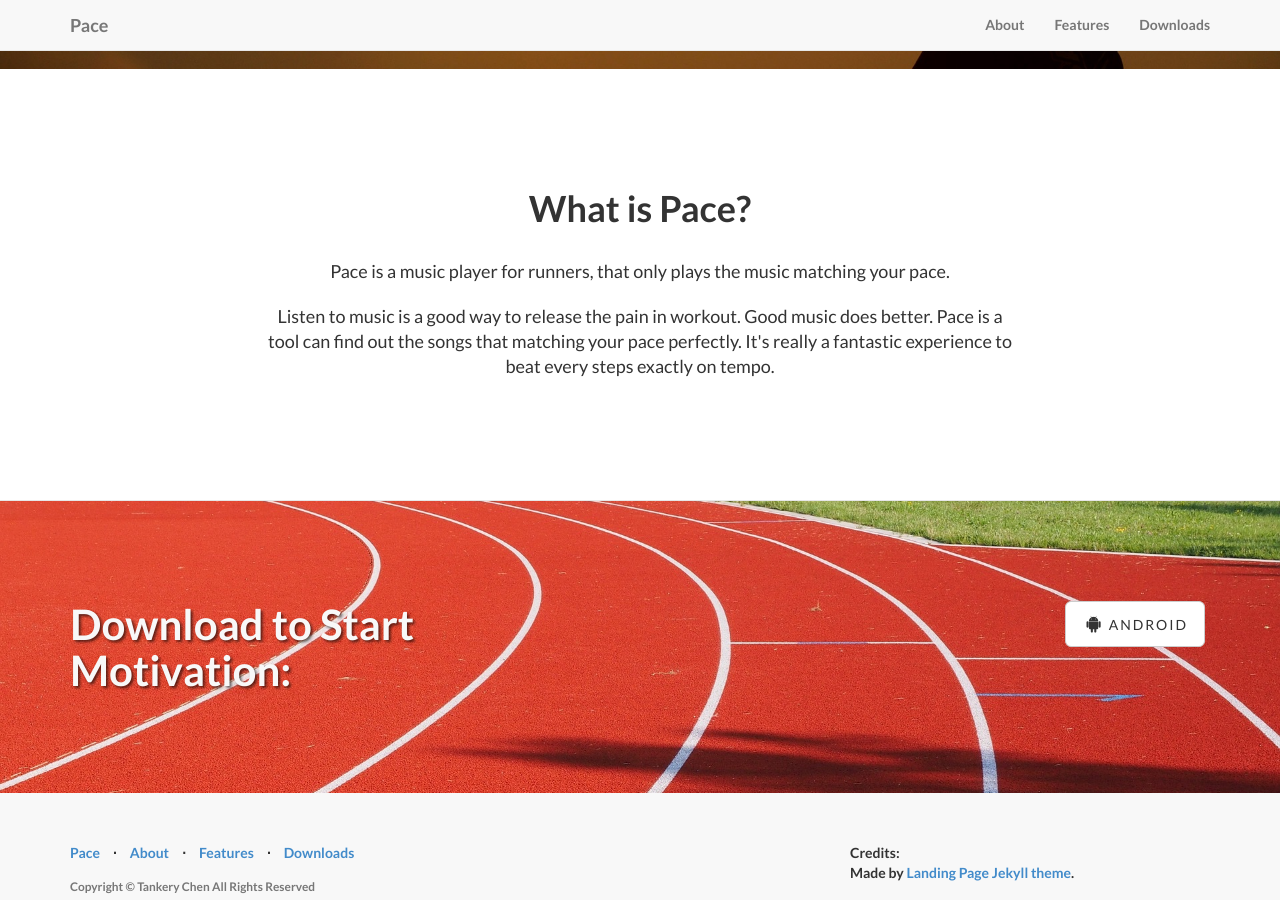
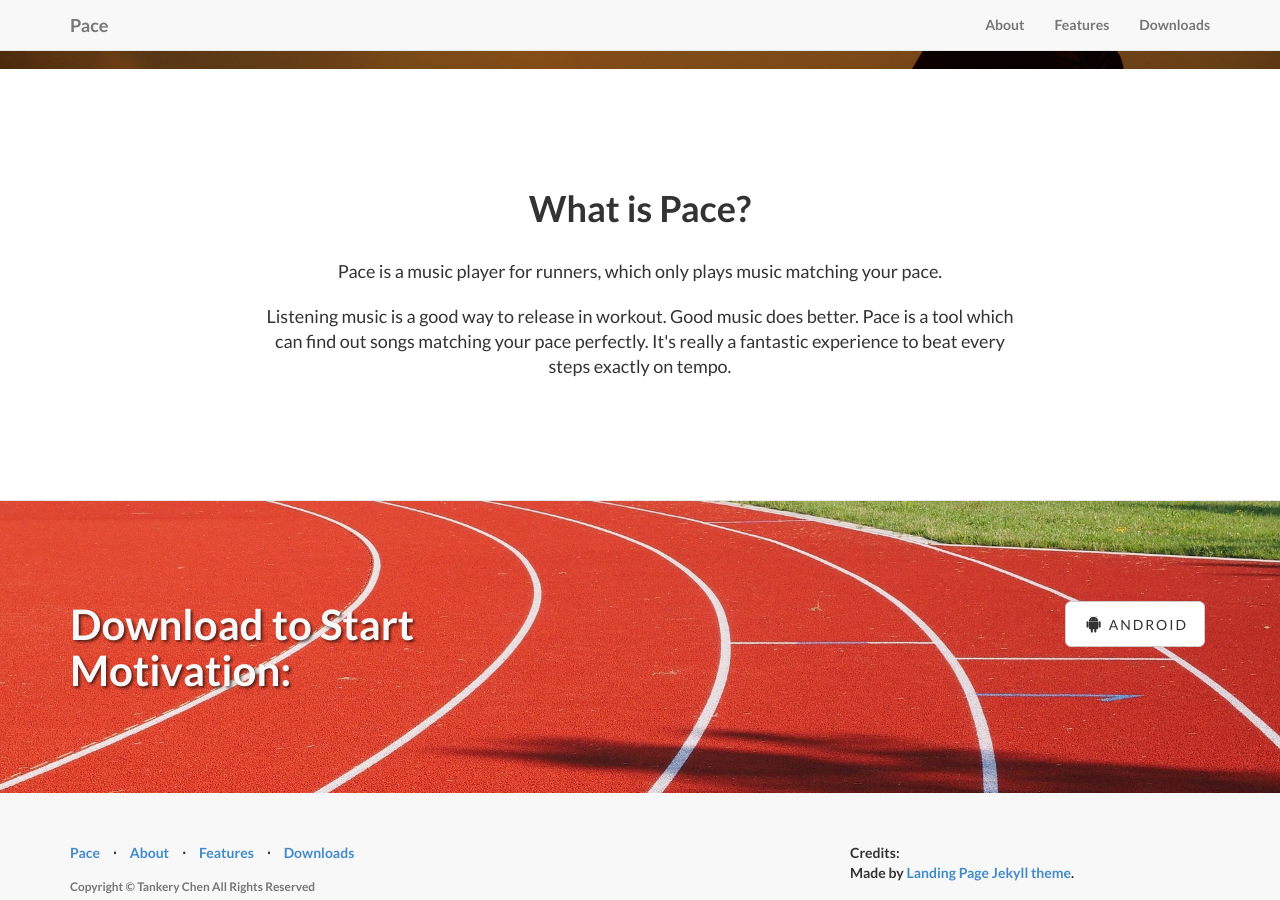
Before and after one commit to tankeryapp/Pace, a Jekyll site: the page built from index.html, in a window 1280 px wide and 900 px high, scrolled down 708 px. Built offline with Jekyll 4.4.1, drawn with Linux system fonts in a browser that asks for light colours.

Commit message:
[Site] Polish the language.

```diff
--- a/_posts/2015-03-24-feature-1.markdown
+++ b/_posts/2015-03-24-feature-1.markdown
@@ -4,7 +4,7 @@
 category: [Features, eng]
 title: It's Simple
 description: |
-  <p class="lead">I'm trying hard to hide the complexity behind the simple interface of Pace.</p>
-  <p class="lead">With a single click, workout becomes a exciting thing.</p>
+  <p class="lead">I'm trying hard to hide the complexity behind the simplicity of Pace.</p>
+  <p class="lead">With a single click, workout becomes an exciting thing.</p>
 
 ---
--- a/_posts/2015-03-24-feature-2.markdown
+++ b/_posts/2015-03-24-feature-2.markdown
@@ -5,6 +5,6 @@
 title: It's Beautiful
 description: |
   <p class="lead">Beauty is productivity.<p>
-  <p class="lead">With gentle face and smooth animations, I hope Pace can be a product delights you.</p>
+  <p class="lead">With gentle face and smooth animations, I hope Pace can be a product that delights you.</p>
 
 ---
--- a/_posts/2015-03-24-feature-3.markdown
+++ b/_posts/2015-03-24-feature-3.markdown
@@ -4,7 +4,7 @@
 category: [Features, eng]
 title: It's Functional
 description: |
-  <p class="lead">Pace can automatic analyze your music library, detect your pace and select a matching music that motivate you.</p>
+  <p class="lead">Pace can automatic analyze your music library, detect your pace and select a matching song that motivates you.</p>
   <p class="lead">All of this happend offline, background.</p>
 
 ---
--- a/cn/index.html
+++ b/cn/index.html
@@ -20,8 +20,9 @@
 about:
   title: 什么是『步伐』？
   description: |
-    <p class="lead">『步伐』是一个专为跑友们设计的本地音乐播放器，它只播放与你跑步频率相匹配的音乐。</p>
-    <p class="lead">跑步时听听音乐，非常有利于释放运动的痛楚，听好音乐时更是如此。『步伐』这个工具，能帮你找出完美匹配你步伐的音乐。当你的每一步都踩着音乐的节奏时，你会发现那是多么美妙的体验啊~</p>
+    <p class="lead">『步伐』是一款专为跑友们设计的本地音乐播放器，它只播放与你跑步频率相匹配的音乐。</p>
+    <p class="lead">跑步时听听音乐，非常有利于释放运动的痛楚，听好音乐时更是如此。
+    『步伐』这款工具，能帮你找出完美匹配步伐的音乐。当你的每一步都踩着音乐的节奏时，你会发现那是多么美妙的体验啊~</p>
 
 contact:
   title: "下载应用，开始旅程:"
--- a/index.html
+++ b/index.html
@@ -20,9 +20,9 @@
 about:
   title: What is Pace?
   description: |
-    <p class="lead">Pace is a music player for runners, that only plays the music matching your pace.</p>
-    <p class="lead">Listen to music is a good way to release the pain in workout. Good music does better.
-    Pace is a tool can find out the songs that matching your pace perfectly.
+    <p class="lead">Pace is a music player for runners, which only plays music matching your pace.</p>
+    <p class="lead">Listening music is a good way to release in workout. Good music does better.
+    Pace is a tool which can find out songs matching your pace perfectly.
     It's really a fantastic experience to beat every steps exactly on tempo.</p>
 
 contact:
```
